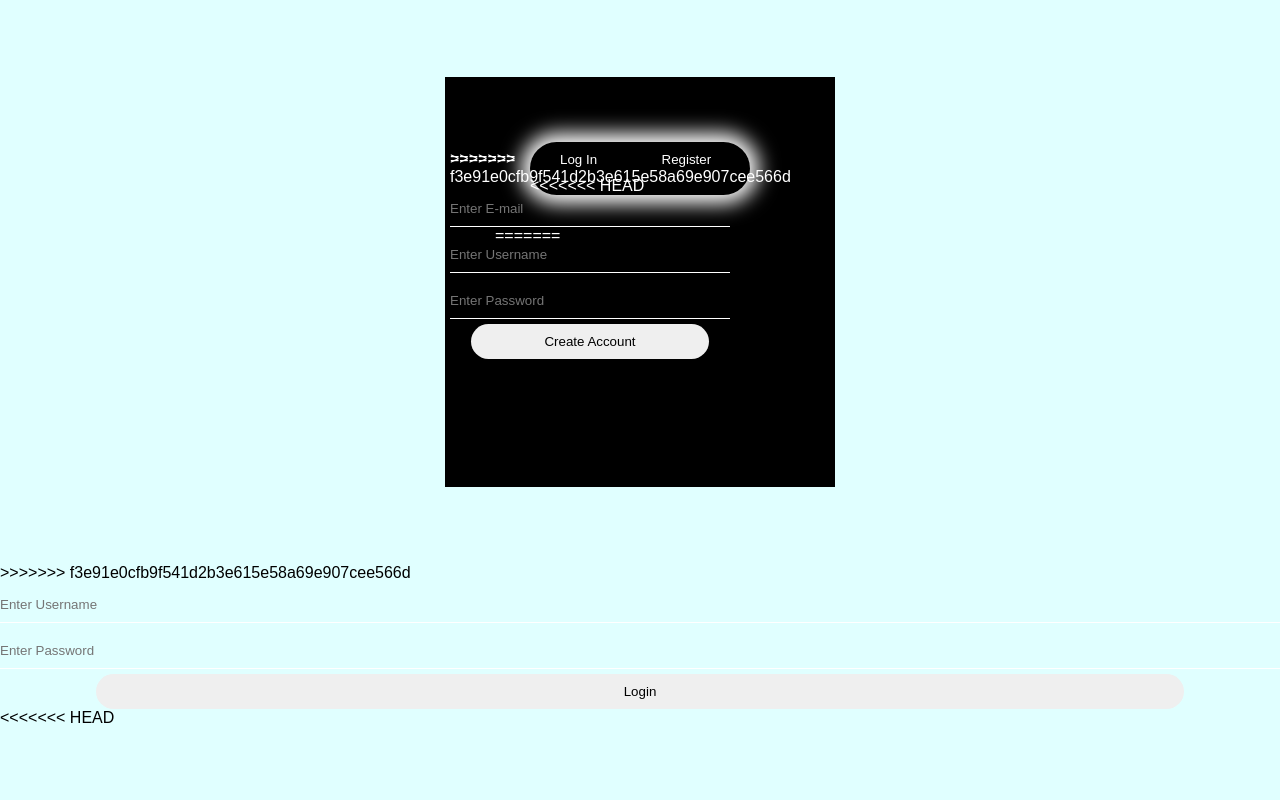
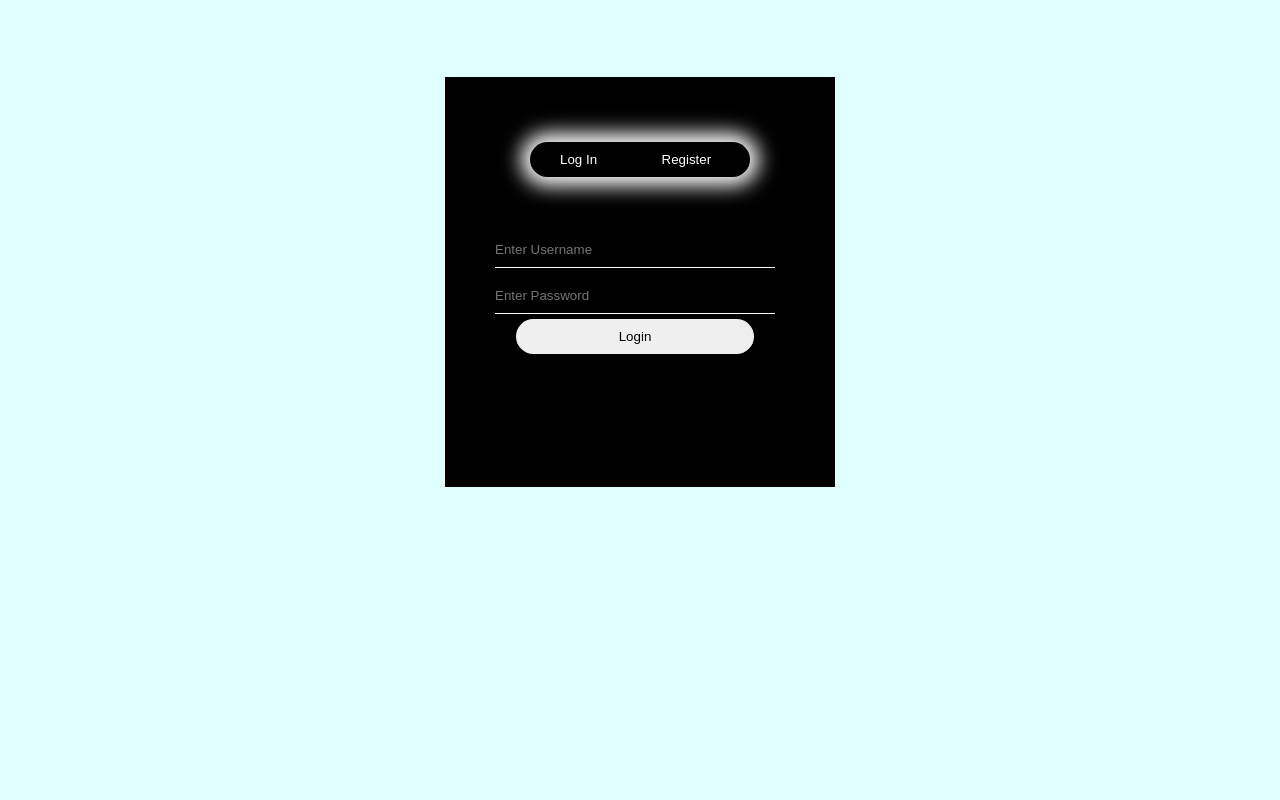
Before and after one commit to Axelre/booking-system, a PHP site: page /login.php in a window 1280 px wide. Shown: the part 60-860 px from the top of the page. Run offline with PHP 8.4, Linux system fonts and the light colour scheme.

Commit message:
fixade ett fel i inloggstyle

```diff
--- a/login.php
+++ b/login.php
@@ -19,24 +19,14 @@
                     <div id="btn"></div>
                     <button type="button" class="toggle-btn" onclick="login()">Log In</button>
                     <button type="button" class="toggle-btn" onclick="register()">Register</button>
-<<<<<<< HEAD
                 </div><!--Val av login eller sign up. Script nere på sidan körs-->
-                <form id="LoginForm" class="formclass" action="<?php echo htmlspecialchars($_SERVER["PHP_SELF"]);?>" method="post">
-=======
-                </div>
                 <form id="LoginForm" class="formclass" action="<?php echo htmlspecialchars($_SERVER["PHP_SELF"]);?>" method="post" onsubmit="return loginerrorhandling();">
->>>>>>> f3e91e0cfb9f541d2b3e615e58a69e907cee566d
                     <input type="text" class="input-field" placeholder="Enter Username" name="uid" required>
                     <input type="password" class="input-field" placeholder="Enter Password"  name="pwd" required>
                     <input type="submit" class="submit-btn" name ="btnLoginAccount" value="Login"></input>
 
-<<<<<<< HEAD
-                </form><!--Loginform-->
-                <form id="CreateUserForm" class="formclass" action="<?php echo htmlspecialchars($_SERVER["PHP_SELF"]);?>" method="post">
-=======
                 </form>
                 <form id="CreateUserForm" class="formclass" action="<?php echo htmlspecialchars($_SERVER["PHP_SELF"]);?>" method="post" onsubmit="return registererrorhandling();";>
->>>>>>> f3e91e0cfb9f541d2b3e615e58a69e907cee566d
                     <input type="text" placeholder="Enter E-mail" name="email" class="input-field" required>
                     <input type="text" placeholder="Enter Username" name="username" class="input-field" required>
                     <input type="password" placeholder="Enter Password" name="password" class="input-field" required>
```
